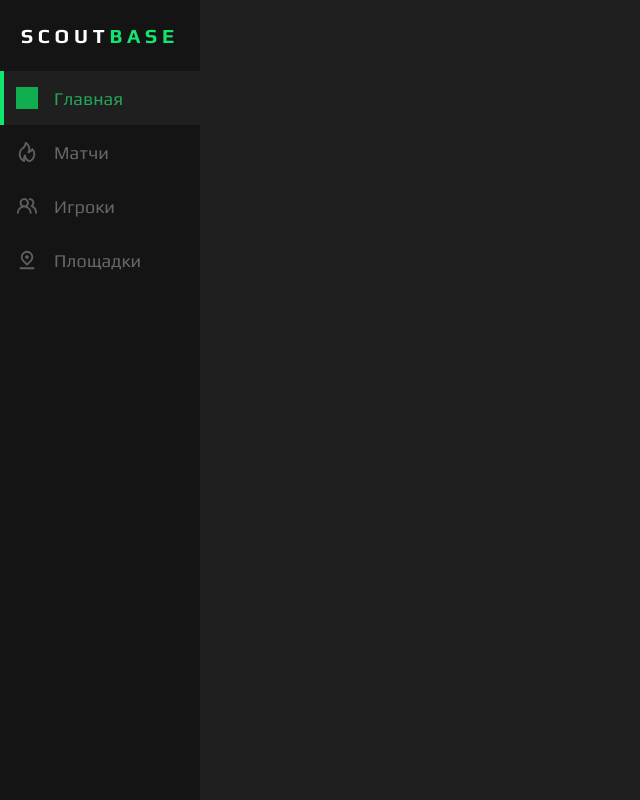
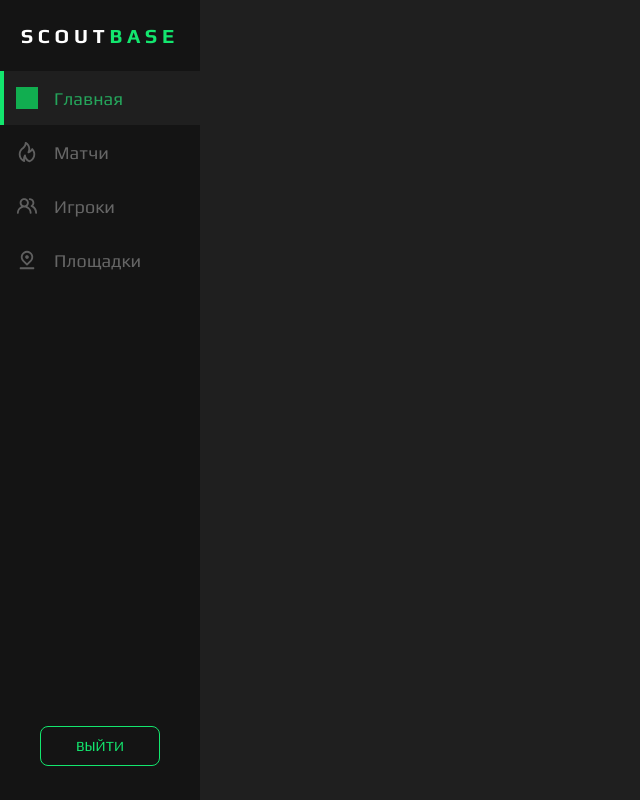
Before and after one commit to AndreiExtr/Web_ScoutBase, a Vue app: page /main in a window 1280 px wide. Shown: the whole page, without its empty margins (0-640 px from the left). Built offline with nearby package versions, Linux system fonts and the light colour scheme; grey boxes are pictures that could not be loaded.

Commit message:
add logon bt

```diff
--- a/src/components/SidebarMenu.vue
+++ b/src/components/SidebarMenu.vue
@@ -1,6 +1,7 @@
 <template>
   <div class="sidebar">
     <h1>SCOUT<span>BASE</span></h1>
+    <div class="menu-container">
       <SectionMenu
         v-for="(section, index) in sections"
         :key="index"
@@ -10,15 +11,22 @@
         @click="setActive(index)"
       />
     </div>
+    <div class="logon-bt">
+      <ButtonUI type="button" text="Выйти" @click="logout" />
+    </div>
+  </div>
 </template>
 
 <script>
+import { useRouter } from 'vue-router'
 import SectionMenu from '@/components/SectionMenu.vue'
+import ButtonUI from '@/components/ButtonUI.vue'
 
 export default {
   name: 'SidebarMenu',
   components: {
-    SectionMenu
+    SectionMenu,
+    ButtonUI
   },
   // props — это объект, который используется для определения свойств (или данных), которые компонент может принимать от родительского компонента
   props: {
@@ -48,6 +56,20 @@ export default {
       ]
     }
   },
+  setup () {
+    const router = useRouter() // useRouter для навигации
+
+    const logout = () => {
+      // Очищаются данные из localStorage
+      localStorage.removeItem('activeTab')
+
+      router.push({ name: 'LoginView' })
+    }
+
+    return {
+      logout // Возвращаем метод logout
+    }
+  },
   watch: {
     // Отслеживание изменений activeTab
     activeTab: {
@@ -57,12 +79,6 @@ export default {
       immediate: true // Выполнение сразу при создании компонента
     }
   },
-  // created () {
-  //   const savedIndex = sessionStorage.getItem('activeIndex')
-  //   if (savedIndex !== null) {
-  //     this.activeIndex = parseInt(savedIndex, 10)
-  //   }
-  // },
   // methods выполняются при вызове, например, при клике на элемент или событии
   methods: {
     setActive (index) {
@@ -79,6 +95,9 @@ $primary-color: #13e66e;
 $text-color: #fff;
 $bg-sidebar-color: #141414;
 .sidebar{
+  display: flex;
+  flex-direction: column;
+  align-items: center;
   width: 200px;
   background-color: $bg-sidebar-color;
   padding: 24px 0;
@@ -97,5 +116,16 @@ $bg-sidebar-color: #141414;
       color: $primary-color;
     }
   }
+
+  .menu-container {
+    flex-grow: 1;
+    width: 100%;
+  }
+
+  .logon-bt {
+    margin-top: auto;
+    padding: 10px 0;
+    width: 120px;
+  }
 }
 </style>
--- a/src/views/LoginView.vue
+++ b/src/views/LoginView.vue
@@ -143,15 +143,9 @@ export default {
 
       // Получаем данные пользователей из localStorage
       const users = JSON.parse(localStorage.getItem('users')) || []
-      console.log('Данные из localStorage:', users)
-
-      console.log('Введённые данные:', authEmail.value, authPassword.value)
-      // Ищем пользователя с указанной почтой и ролью
       const user = users.find(
         user => user.email === authEmail.value
       )
-
-      console.log('Найденный пользователь:', user)
 
       if (user) {
         // Проверяем пароль
--- a/src/views/MainView.vue
+++ b/src/views/MainView.vue
@@ -19,11 +19,11 @@ export default {
     currentRole () {
       return localStorage.getItem('currentRole')
     },
-    // Проверяем, авторизован ли пользователь как игрок
+    // Проверка, авторизован ли пользователь как игрок
     isPlayer () {
       return this.currentRole === 'player'
     },
-    // Проверяем, авторизован ли пользователь как организатор
+    // Проверка, авторизован ли пользователь как организатор
     isOrganizer () {
       return this.currentRole === 'organizer'
     }
```
Lines whose indentation alone changed are shown as unchanged.
